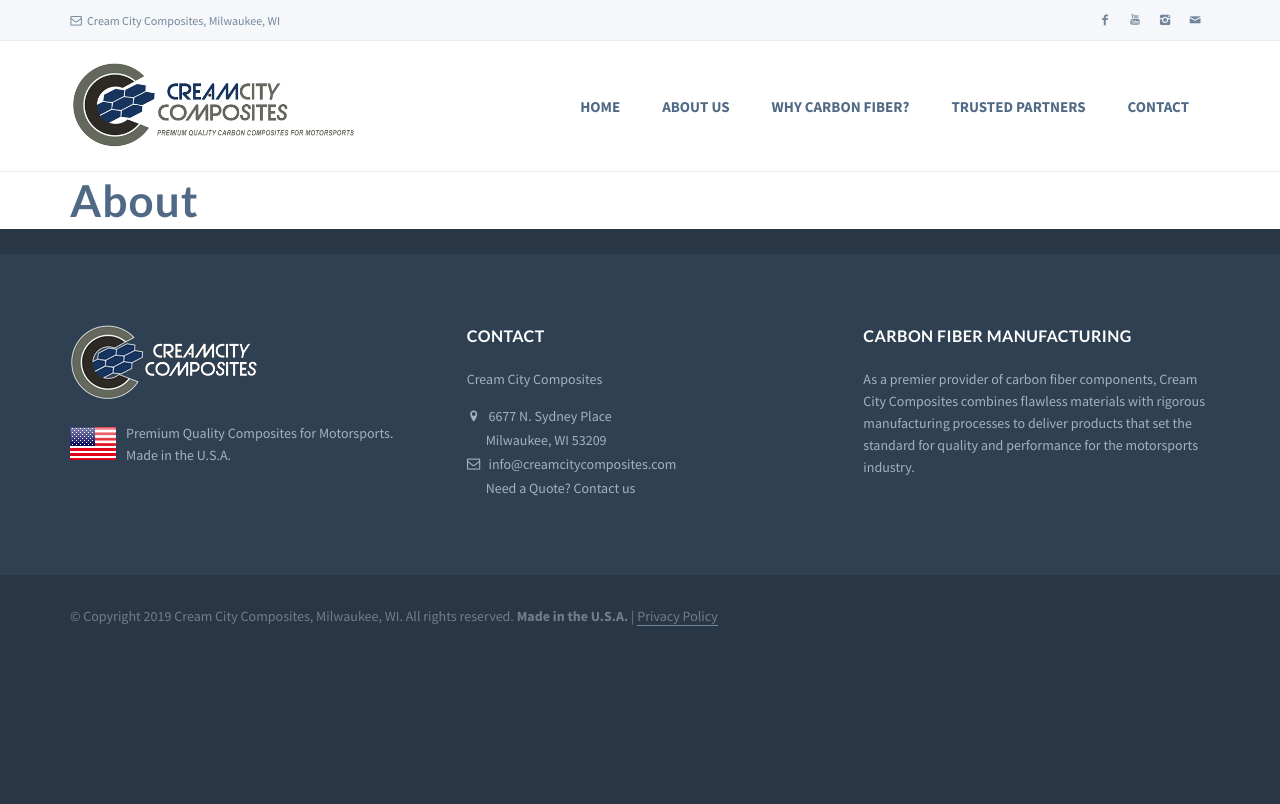
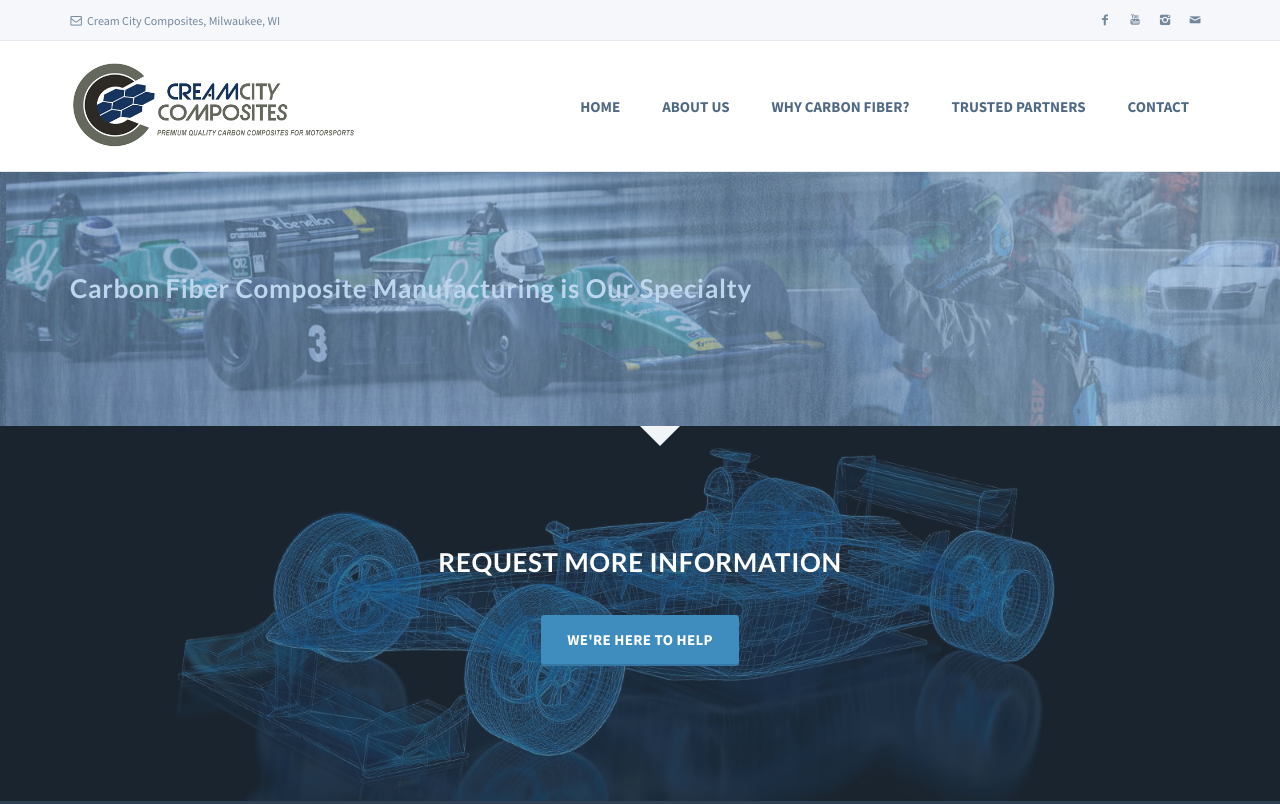
Before and after one commit to bfelda/creamcitycomposites, an Eleventy site: page about.html in a window 1280 px wide. Shown: the top 804 px of the page. Built offline with nearby package versions, Linux system fonts and the light colour scheme; Eleventy itself is replaced by a stand-in of ours; files that its build step writes are made by us from their sources.

Commit message:
updated about page a bit

```diff
--- a/about.html
+++ b/about.html
@@ -1,7 +1,29 @@
 ---
 layout: layout.html
 ---
+<section class="hero">
+    <div class="item img-bg-center">
+        <div class="about-hero ">
+            <div class="overlay dgrey"></div>
+            <div class="container">
+                <h2 class="white-text">Carbon Fiber Composite Manufacturing is Our Specialty</h2>
+            </div>
+        </div>
+    </div>
+</section>
 
-<div class="container">
-    <h1>About</h1>
-</div>
+<section id="image-background-1" class="dark-bg img-bg-soft img-bg more-info">
+    <div class="container">
+        <div class="row">
+            <div class="col-lg-8 col-md-9 inner mx-auto text-center">
+                <svg id="triangle" height="20" width="40">
+                    <polygon points="0,0 40,0 20,20" fill="#F2F5F7"/>
+                </svg>
+                <header>
+                    <h2 class="white-text">REQUEST MORE INFORMATION</h2>
+                    <button class="btn btn-large btn-outline">WE'RE HERE TO HELP</button>
+                </header>
+            </div><!-- /.col -->
+        </div><!-- /.row -->
+    </div><!-- /.container -->
+</section>
--- a/assets/css/custom.css
+++ b/assets/css/custom.css
@@ -5,6 +5,13 @@
 /*===================================================================================*/
 
 /* Insert your own styles in here! */
+.grey {
+    background: rgba(112, 128, 144, 0.3);
+}
+
+.dgrey {
+    background: rgba(124, 173, 221, 0.5);
+}
 
 .white-text {
     color: white;
@@ -44,14 +51,13 @@ section#hero iframe {
     min-height: 100%;
 }
 
-section#hero .overlay{
+.overlay{
     width: 100%;
     height: 100%;
     position: absolute;
     top: 0;
     left: 0;
     z-index: 1;
-    background: rgba(112, 128, 144, 0.3);
 }
 
 section.sub-hero {
@@ -83,3 +89,12 @@ footer .miusa > div:first-child{
     margin-right: 10px;
     padding-top: 5px;
 }
+
+
+.about-hero {
+    background-image: url("/assets/images/About-CreamCity.jpg");
+    background-size: cover;
+    padding: 100px 0;
+    background-color: rgba(0,0,0,0.5);
+    position: relative;
+}
```
Also changed, not shown: index.html (+1 -1 lines).
